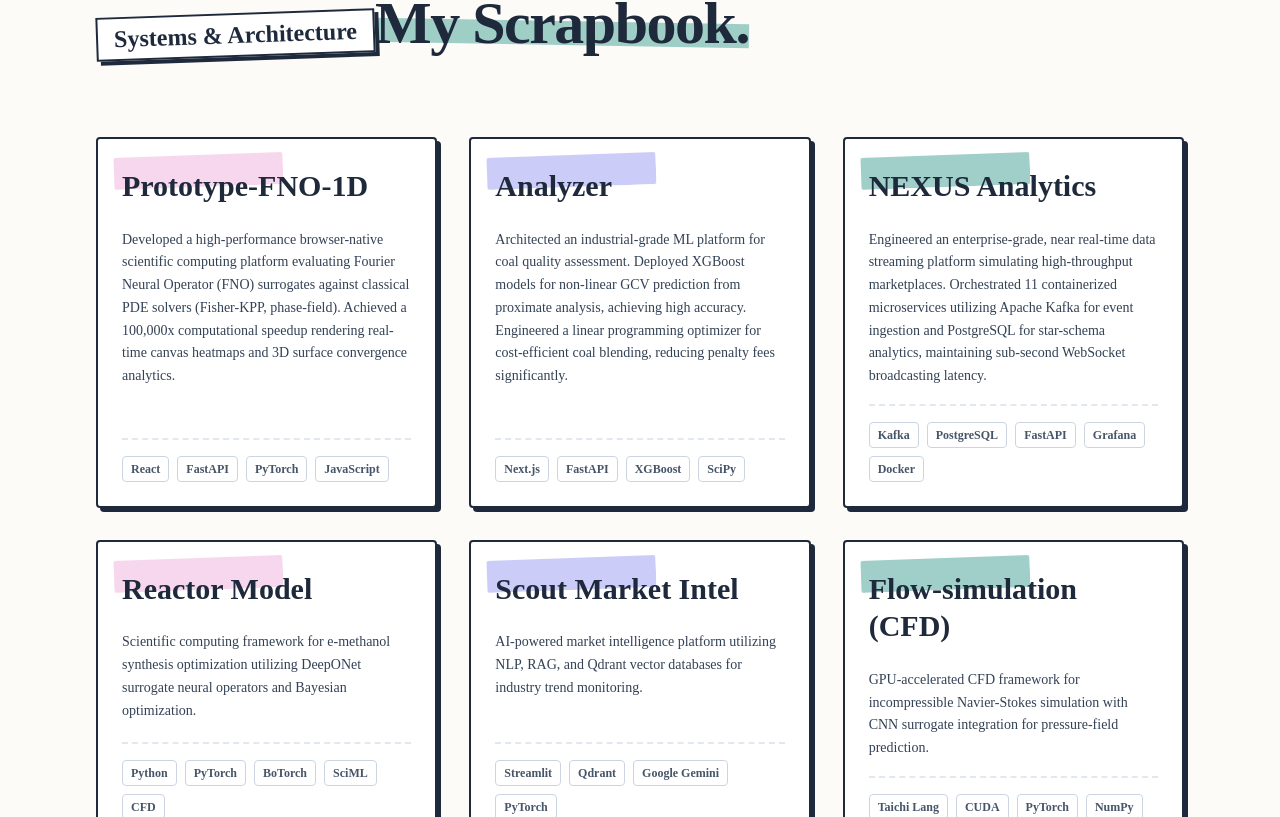
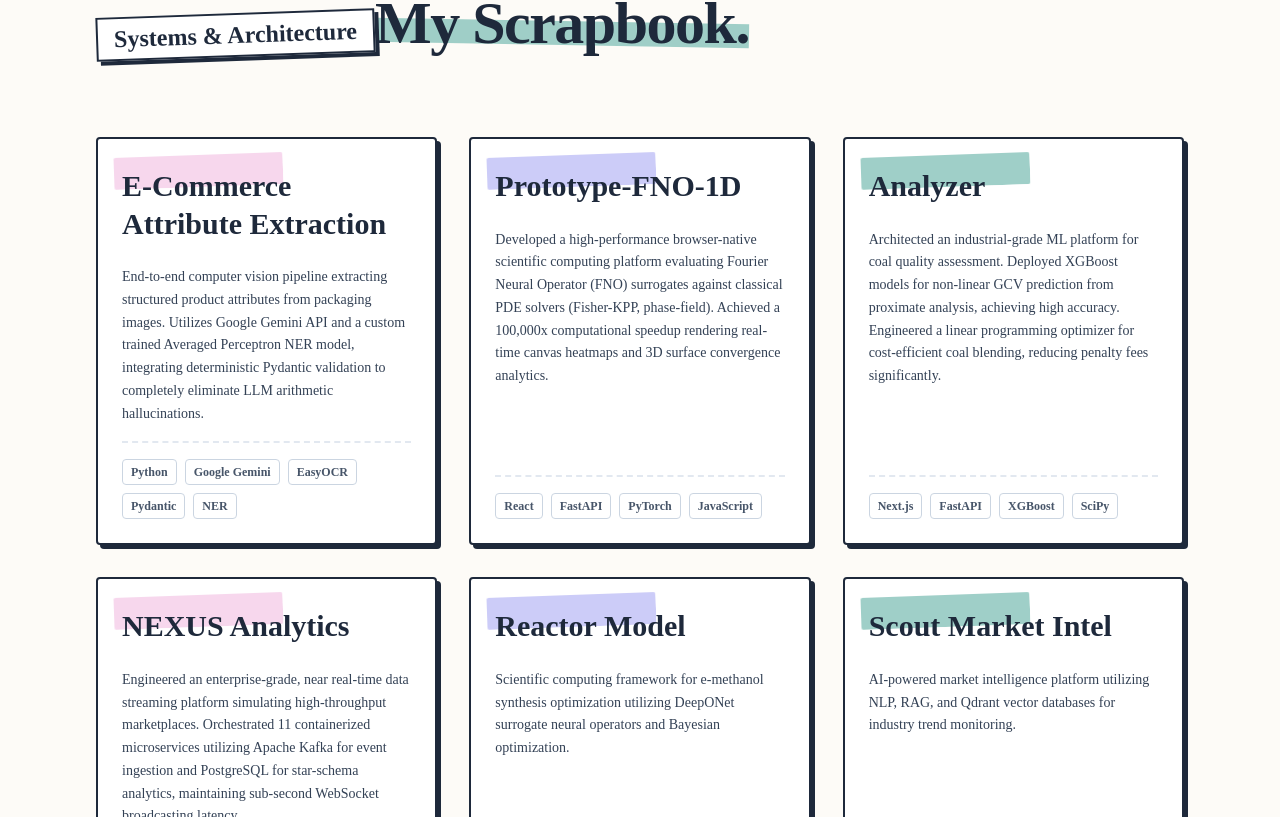
Before and after one commit to shekharsameer2308/portfolio, a Next.js app: page / in a window 1280 px wide. Shown: the part 843-1660 px from the top of the page. Built offline with nearby package versions, Linux system fonts and the light colour scheme.

Commit message:
content: add e-commerce attribute extraction project

```diff
--- a/src/data/portfolio.ts
+++ b/src/data/portfolio.ts
@@ -15,6 +15,15 @@ export const portfolioData = {
     ]
   },
   projects: [
+    {
+      id: "ecom-attribute-extraction",
+      title: "E-Commerce Attribute Extraction",
+      description: "End-to-end computer vision pipeline extracting structured product attributes from packaging images. Utilizes Google Gemini API and a custom trained Averaged Perceptron NER model, integrating deterministic Pydantic validation to completely eliminate LLM arithmetic hallucinations.",
+      techStack: ["Python", "Google Gemini", "EasyOCR", "Pydantic", "NER"],
+      metrics: ["93.3% extraction accuracy", "Zero math hallucinations"],
+      githubUrl: "https://github.com/shekharsameer2308/ecom-attribute-extraction",
+      liveUrl: ""
+    },
     {
       id: "prototype-fno-1d",
       title: "Prototype-FNO-1D",
```
